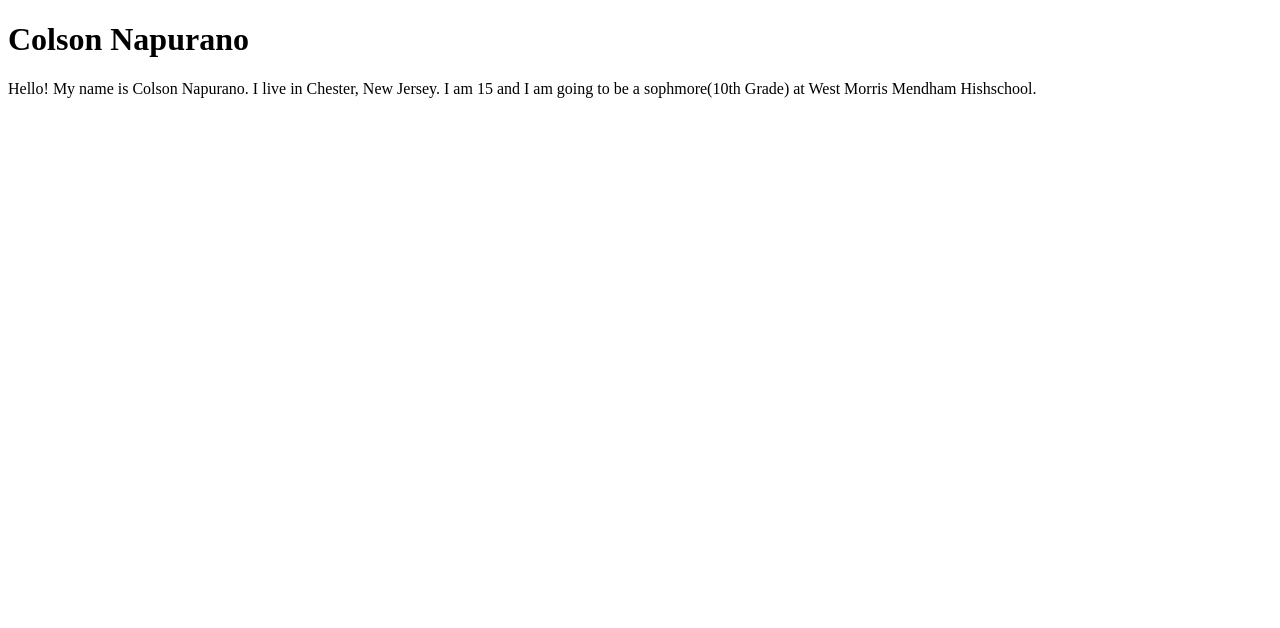
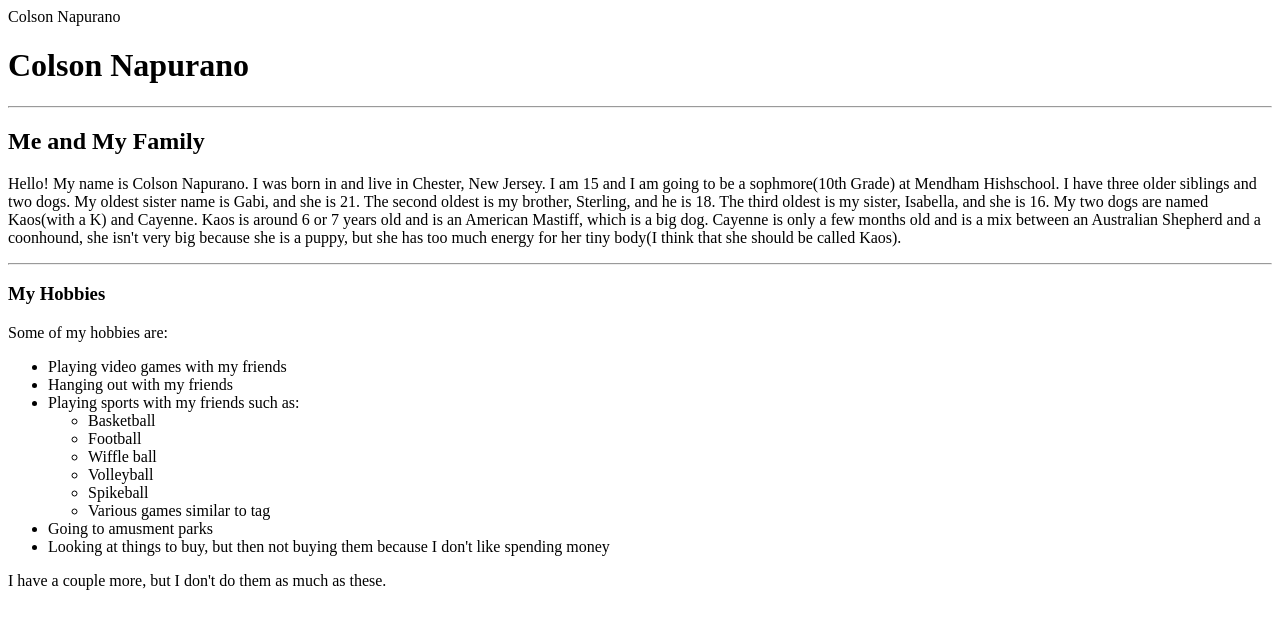
Before and after one commit to Colnap/Portfolio, a plain HTML site: page index.html in a window 1280 px wide. Drawn offline with Linux system fonts and the light colour scheme.

Commit message:
add index.html file

```diff
--- a/index.html
+++ b/index.html
@@ -1,8 +1,31 @@
 <!DOCTYPE html>
 <html>
-    <head></head>
+    <head>
+        Colson Napurano
+    </head>
     <body>
         <h1>Colson Napurano</h1>
-        <p>Hello! My name is Colson Napurano. I live in Chester, New Jersey. I am 15 and I am going to be a sophmore(10th Grade) at West Morris Mendham Hishschool. </p>
+        <hr>
+        <h2>Me and My Family</h2>
+        <p>Hello! My name is Colson Napurano. I was born in and live in Chester, New Jersey. I am 15 and I am going to be a sophmore(10th Grade) at Mendham Hishschool. I have three older siblings and two dogs. My oldest sister name is Gabi, and she is 21. The second oldest is my brother, Sterling, and he is 18. The third oldest is my sister, Isabella, and she is 16. My two dogs are named Kaos(with a K) and Cayenne. Kaos is around 6 or 7 years old and is an American Mastiff, which is a big dog. Cayenne is only a few months old and is a mix between an Australian Shepherd and a coonhound, she isn't very big because she is a puppy, but she has too much energy for her tiny body(I think that she should be called Kaos).</p>
+        <hr>
+        <h3 >My Hobbies</h3>
+        <p>Some of my hobbies are:</p>
+        <ul>
+            <li>Playing video games with my friends</li>
+            <li>Hanging out with my friends</li>
+            <li>Playing sports with my friends such as:</li>
+            <ul>
+                <li>Basketball</li>
+                <li>Football</li>
+                <li>Wiffle ball</li>
+                <li>Volleyball</li>
+                <li>Spikeball</li>
+                <li>Various games similar to tag</li>
+            </ul>
+            <li>Going to amusment parks</li>
+            <li>Looking at things to buy, but then not buying them because I don't like spending money</li>
+        </ul>
+        I have a couple more, but I don't do them as much as these.
     </body>
 </html>
```
